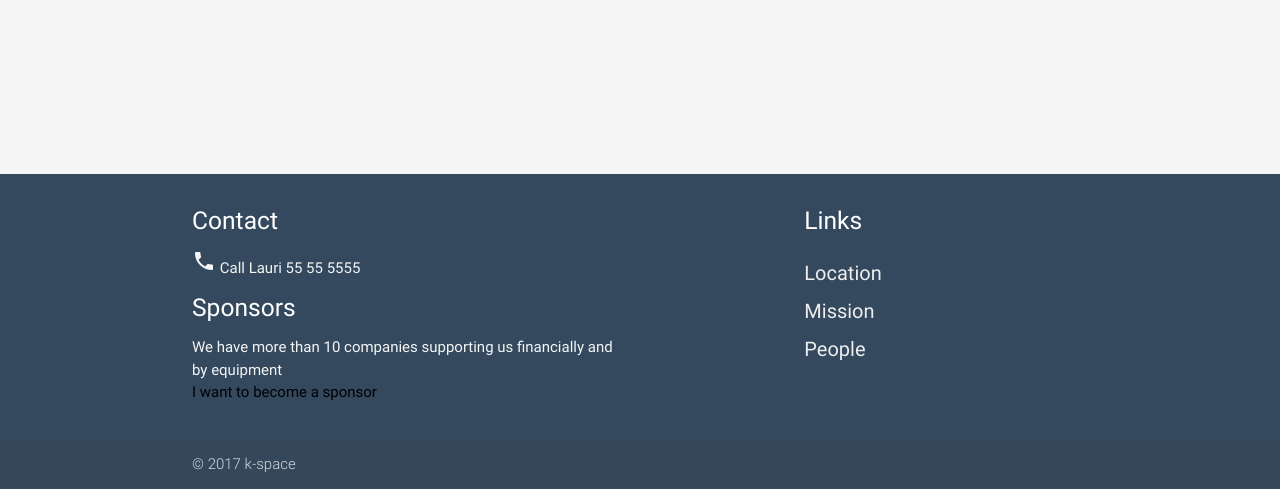
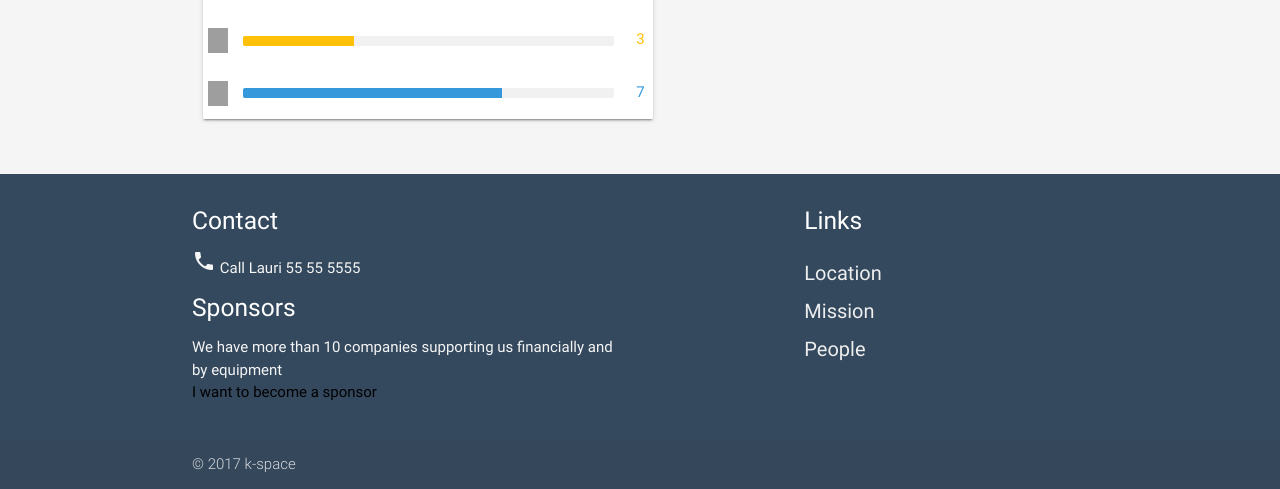
Before and after one commit to k-space-ee/k-space-web, a Django app: template templates/profile.html in a window 1280 px wide. Shown: the part 729-1218 px from the top of the page. Run offline with Django 3.2, Linux system fonts and the light colour scheme; the template is opened without the code that fills it, so the values that code supplies are empty; some libraries are stand-ins or nearby versions; grey boxes are pictures that could not be loaded.

Commit message:
Links to k-space and improved profile

```diff
--- a/static/css/app.css
+++ b/static/css/app.css
@@ -32,7 +32,7 @@ a:visited{
 }
 
 a:hover{
-    color: #3498db;
+    color: #34495e;
 }
 
 a:active{
--- a/templates/challenge.html
+++ b/templates/challenge.html
@@ -15,7 +15,7 @@
   <div id="container" class="grey lighten-4">
 
     <div class="header section center-align">
-      <h1 class="section darken-2 z-depth-1 white-text">k-space.ee</h1>
+      <h1 class="section darken-2 z-depth-1 white-text"><a href="/">k-space.ee</a></h1>
     </div>
 
     <br/><br/><br/>
--- a/templates/dashboard.html
+++ b/templates/dashboard.html
@@ -15,7 +15,7 @@
   <div id="container" class="grey lighten-4">
 
     <div class="header section center-align">
-      <h1 class="section darken-2 z-depth-1 white-text">k-space.ee</h1>
+        <h1 class="section darken-2 z-depth-1 white-text"><a href="/">k-space.ee</a></h1>
     </div>
 
     <br/><br/><br/>
@@ -42,7 +42,7 @@
             </div>
             </br>
             <div class="center-align">
-              <a href="/challenge" class="btn-large">I can do it</a>
+              <a href="/challenge/{{ challenge.id }}" class="btn-large">I can do it</a>
             </div>
           </div>
         </div>
--- a/templates/hall_of_fame.html
+++ b/templates/hall_of_fame.html
@@ -15,7 +15,7 @@
   <div id="container" class="grey lighten-4">
 
     <div class="header section center-align">
-      <h1 class="section z-depth-1 white-text">k-space.ee</h1>
+      <h1 class="section z-depth-1 white-text"><a href="/">k-space.ee</a></h1>
     </div>
 
     <br><br><br>
--- a/templates/index.html
+++ b/templates/index.html
@@ -32,8 +32,6 @@
       <!-- landing page custom -->
 
       <div class="row container">
-
-
 
       </div>
 
--- a/templates/profile.html
+++ b/templates/profile.html
@@ -15,24 +15,51 @@
   <div id="container" class="grey lighten-4">
 
     <div class="header section center-align">
-      <h1 class="section z-depth-1 white-text">k-space.ee</h1>
+      <h1 class="section z-depth-1 white-text"><a href="/">k-space.ee</a></h1>
     </div>
 
     <br><br><br>
 
-    <!-- landing page custom -->
-
-
-
-    <!-- ideas solution success -->
     <div class="row container section">
-      <div class="col s12 m5" style="height:600px;padding-top: 10px;">
+      <div class="col s12 m3" style="height:600px;padding-top: 10px;">
         <div>
-          <div class="image">
-            <img style="height: 450px;" src="/media/{{ user.profile.icon }}">
+          <div class="card" style="width: 450px;height:570px;">
+            <div class="image">
+              <img style="height: 450px;border-radius: 4px;" src="/media/{{ user.profile.icon }}">
+              <br><br>
+              <div class="row">
+                <div class="col s12 m1">
+                  <img style="padding-left: 5px;" src="https://images.vexels.com/media/users/3/143424/isolated/preview/2aa6cd7edd894a7cefa4eaf0f5916ee9-lightning-bolt-small-by-vexels.png" width="25" height="25" alt="">
+                </div>
+                <div class="col s12 m10">
+                  <div class="progress" style="background-color: #f1f1f1">
+                    <div class="determinate" style="width: 30%; background-color:#ffc107;"></div>
+                  </div>
+                </div>
+                <div class="col s12 m1" >
+                  <span style="color: #ffc107">3</span>
+                </div>
+              </div>
+              <div class="row">
+                <div class="col s12 m1">
+                  <img style="padding-left: 5px;" src="https://www.chowan.edu/sites/chowan.edu/files/www/info-areas/sidebar-images/it-help-desk-logo.png" width="25" height="25" alt="">
+                </div>
+                <div class="col s12 m10">
+                  <div class="progress" style="background-color: #f1f1f1">
+                    <div class="determinate" style="width: 70%; background-color:#3498db;"></div>
+                  </div>
+                </div>
+                <div class="col s12 m1">
+                  <span style="color:#3498db">7</span>
+                </div>
+              </div>
+            </div>
           </div>
         </div>
       </div>
+      <div class="col s12 m2">
+      </div>
+
       <div class="col s12 m3 l3" >
         <h2 class="center-align" style="font-weight:bold;font-size: 50px;">{{ user.username }}<br></h2>
         <div class="card" style="width:700px;background-color: #34495e;border-radius: 5px;margin: auto 0">
```
